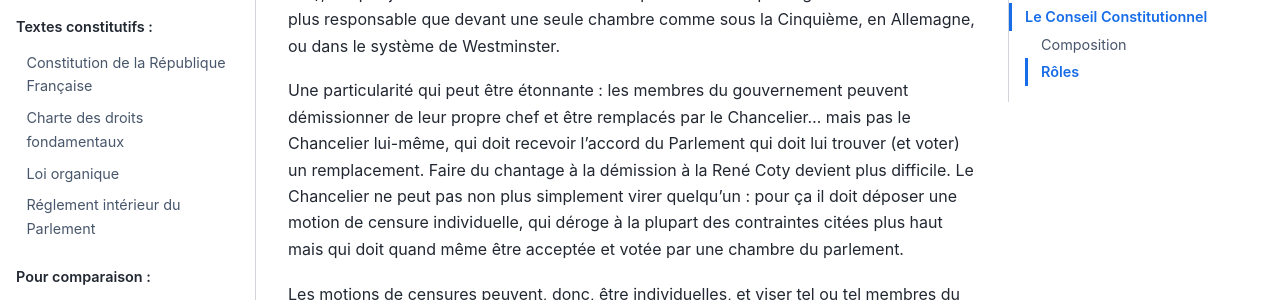
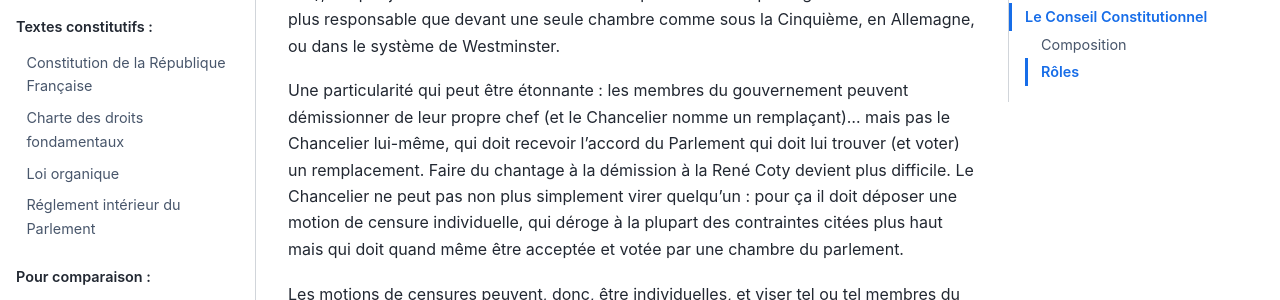
Before and after one commit to Gouvernathor/senna, a Sphinx documentation site: the page built from source/presentation.rst, in a window 1280 px wide and 900 px high, scrolled down 8746 px. Shown: the part 180-480 px from the top of the window. Built offline with Sphinx 7.4.7 and the Sphinx Book theme 1.1.4, drawn with Linux system fonts in a browser that asks for light colours.

Commit message:
Reformulation

```diff
--- a/source/presentation.rst
+++ b/source/presentation.rst
@@ -164,7 +164,7 @@
 
 Pour pallier à tout risque d'instabilité, toute motion de censure faisant tomber le gouvernement (ou même uniquement le Chancelier) doit être constructive, et proposer un remplacement avant d'être votée, sauf si une pétition de même priorité est déjà disponible. De plus, la censure n'est généralement possible que dans une assemblée où le gouvernement est majoritaire (je détaillerai le cas des gouvernements minoritaires plus loin), ce qui ajoute une deuxième sécurité compensant le fait que le gouvernement n'est plus responsable que devant une seule chambre comme sous la Cinquième, en Allemagne, ou dans le système de Westminster.
 
-Une particularité qui peut être étonnante : les membres du gouvernement peuvent démissionner de leur propre chef et être remplacés par le Chancelier... mais pas le Chancelier lui-même, qui doit recevoir l'accord du Parlement qui doit lui trouver (et voter) un remplacement. Faire du chantage à la démission à la René Coty devient plus difficile. Le Chancelier ne peut pas non plus simplement virer quelqu'un : pour ça il doit déposer une motion de censure individuelle, qui déroge à la plupart des contraintes citées plus haut mais qui doit quand même être acceptée et votée par une chambre du parlement.
+Une particularité qui peut être étonnante : les membres du gouvernement peuvent démissionner de leur propre chef (et le Chancelier nomme un remplaçant)... mais pas le Chancelier lui-même, qui doit recevoir l'accord du Parlement qui doit lui trouver (et voter) un remplacement. Faire du chantage à la démission à la René Coty devient plus difficile. Le Chancelier ne peut pas non plus simplement virer quelqu'un : pour ça il doit déposer une motion de censure individuelle, qui déroge à la plupart des contraintes citées plus haut mais qui doit quand même être acceptée et votée par une chambre du parlement.
 
 Les motions de censures peuvent, donc, être individuelles, et viser tel ou tel membres du gouvernement en particulier. Ça a l'avantage de ne pas faire peser l'instabilité du régime dans la balance : le Chancelier peut toujours menacer de démissionner pour protéger un de ses ministres, mais il en porte la responsabilité politique et il ne peut pas la forcer, pas avec des moyens constitutionnels en tout cas. Mais de telles motions doivent quand même être adoptées dans une assemblée où le gouvernement est majoritaire, ce qui empêche qu'une assemblée nomme un gouvernement et que l'autre en vire les ministres un par un (sauf avec l'accord du Chancelier lui-même, donc).
 
```
